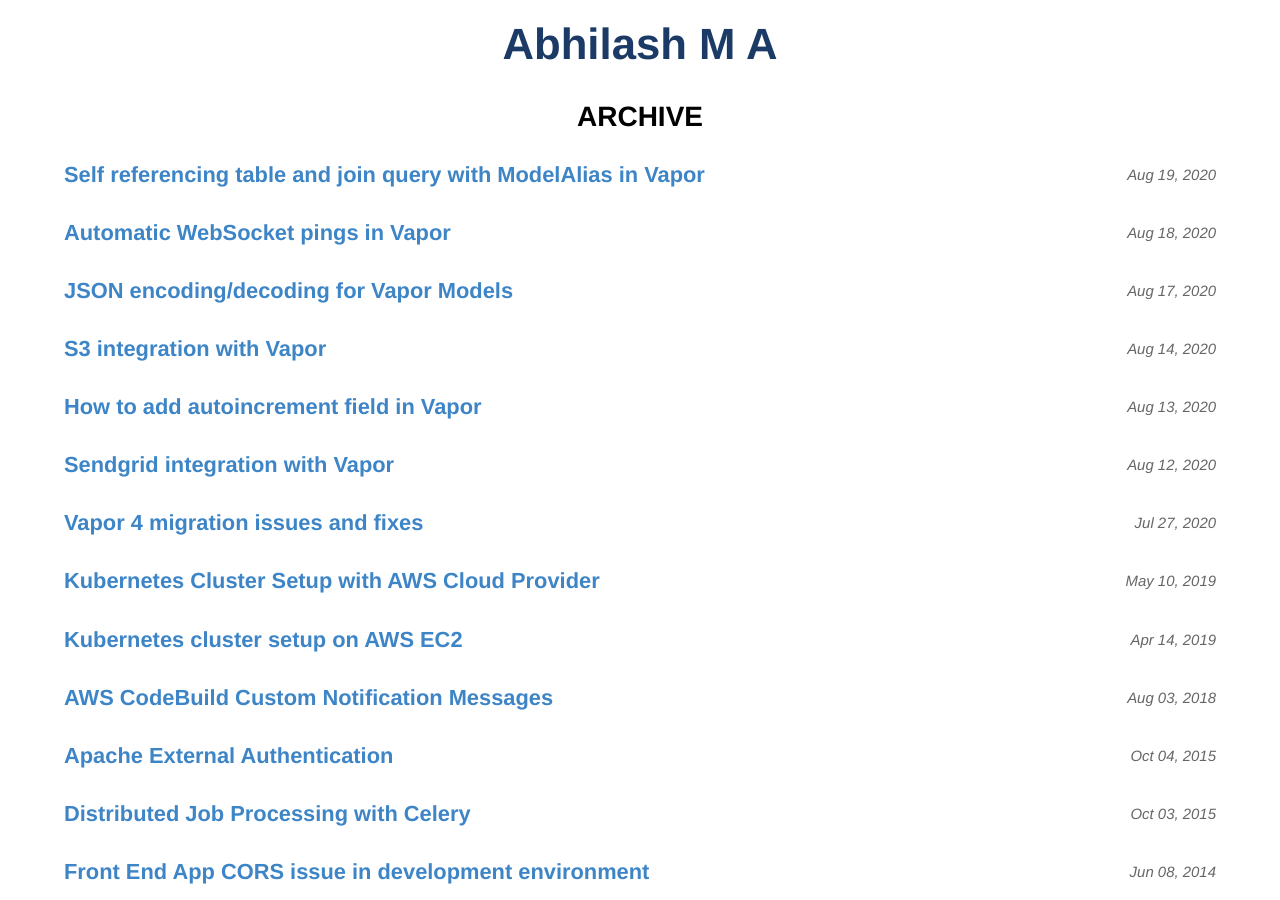
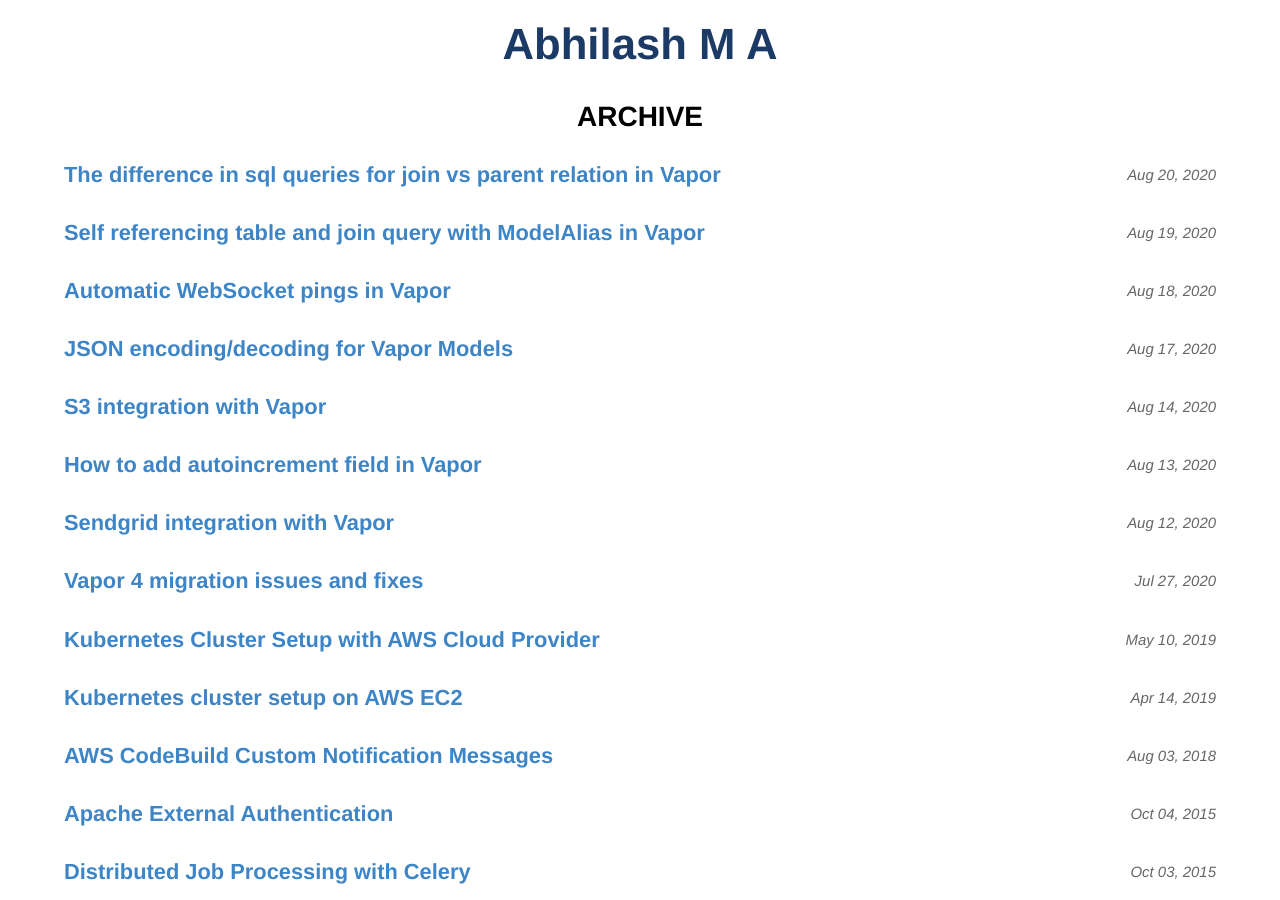
Before and after one commit to abhidsm/abhidsm.github.com, a Jekyll site: the page built from archive.html, in a window 1280 px wide and 900 px high. Built offline with Jekyll 4.4.1, drawn with Linux system fonts in a browser that asks for light colours; comment, search, counter and statistics services are not loaded; some of the changed lines change nothing that is shown.

Commit message:
New post - The difference in sql queries for join vs parent relation in Vapor

````diff
--- a/_config.yml
+++ b/_config.yml
@@ -1,6 +1,6 @@
 exclude: ['Rakefile', 'README.markdown', 'Gemfile', 'Gemfile.lock']
 growl: true
-plugins: ['jekyll-paginate']
+plugins: ['jekyll-paginate', 'jemoji']
 paginate: 5
 permalink: pretty
 highlighter: rouge
--- /dev/null
+++ b/_posts/2020-08-20-Vapor-join-vs-parent-relation-the-difference-in-sql-queries.markdown
@@ -0,0 +1,75 @@
+---
+layout: post
+title: The difference in sql queries for join vs parent relation in Vapor
+categories: Vapor
+tags: Vapor Fluent join vs parent relation the difference in sql queries
+description: Vapor Fluent join vs parent relation the difference in sql queries
+---
+### Parent Relation
+> The @Parent relation stores a reference to another model's @ID property.
+```swift
+final class Star: Model {
+    static let schema = "stars"
+
+    @ID(key: .id)
+    var id: UUID?
+}
+
+final class Planet: Model {
+    // Example of a parent relation.
+    @Parent(key: "star_id")
+    var star: Star
+}
+```
+We can eager load the star of planets with the following method:
+```swift
+Planet.query(on: database).with(\.$star).all().map { planets in
+    for planet in planets {
+        // `star` is accessible synchronously here
+        // since it has been eager loaded.
+        print(planet.star.name)
+    }
+}
+```
+### Join
+Another method to eager load the star is to join the Star to Planets in the same query:
+<!--more-->
+```swift
+Planet.query(on: database).join(Star.self, on: \Planet.$star_id == \Star.$id).all().map { planets in
+    for planet in planets {
+        // `star` is accessible synchronously here
+        // since it has been eager loaded.
+        print(try planet.joined(Star.self).name)
+    }
+}
+```
+
+### The difference in SQL queries
+
+**Relation**
+
+Relation makes 2 SQL queries first one to fetch all the Planets and second query to fetch all the stars with ids in an array.
+```sql
+SELECT * from planets;
+
+SELECT * from stars where id in (1,2,3);
+```
+
+**Join**
+
+Join makes only a single SQL query with inner join.
+```sql
+SELECT * from planets INNER JOIN stars ON "planets"."star_id" = "stars"."id";
+```
+
+There is a difference in the usecase as well, if we want to do a `filter` or `order` on the parent table field then better go with join. We won't be able to do the `filter` or `order` on the relation table using the relation approach, but we can do it with the join:
+
+```swift
+Planet.query(on: database).join(Star.self, on: \Planet.$star_id == \Star.$id).filter(Star.self, \.$name, .custom("ILIKE"), "%Sun%").all().map { planets in
+    for planet in planets {
+        print(try planet.joined(Star.self).name)
+    }
+}
+```
+
+Thanks for Reading :sunglasses:
````
